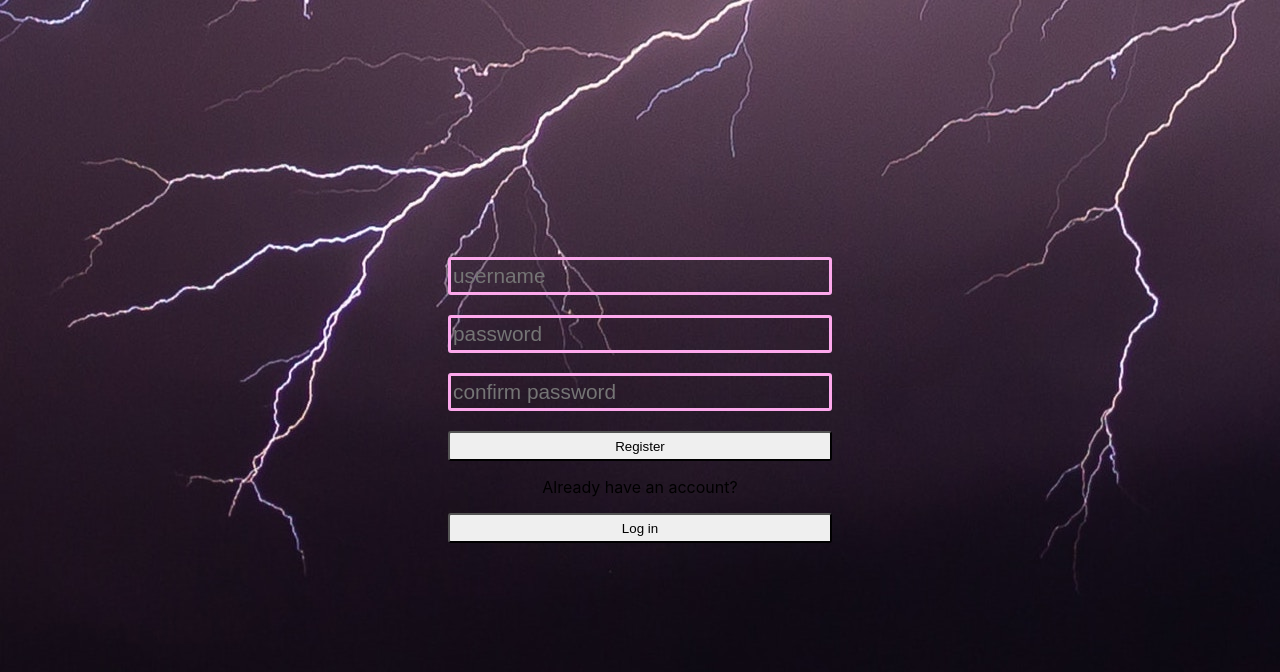
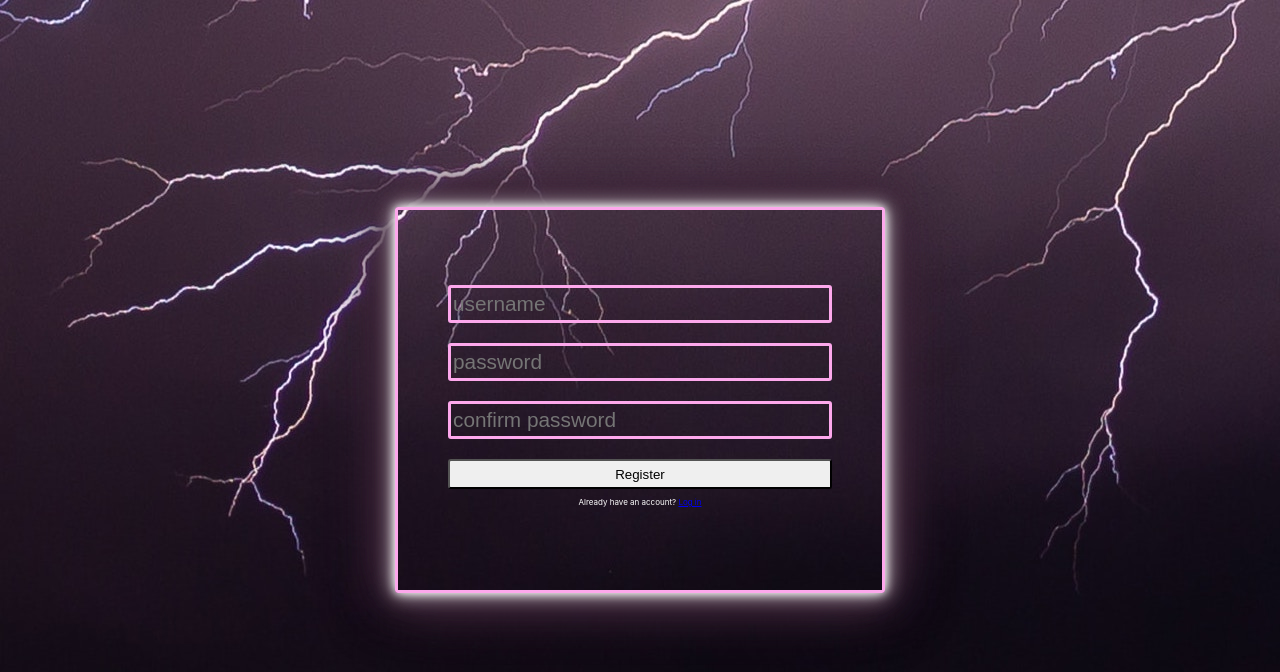
Before and after one commit to awesome-mud/Front-end, a React (Create React App) app in the folder thunderball/: page / in a window 1280 px wide. Shown: the top 672 px of the page. Built offline with nearby package versions, Linux system fonts and the light colour scheme.

Commit message:
couple little tweaks

```diff
--- a/thunderball/src/auth/login.js
+++ b/thunderball/src/auth/login.js
@@ -70,8 +70,7 @@ class Login extends React.Component {
             </form>
 
           <div className= "logWrap">
-            <p>Need to sign up?</p>
-            <Link to={"/"}><button>Register</button></Link>
+            <p>Need to sign up? <Link to={"/"}>Register</Link></p>
           </div>
         </div>
         </div>
--- a/thunderball/src/auth/registration.js
+++ b/thunderball/src/auth/registration.js
@@ -45,6 +45,7 @@ class Register extends React.Component {
       return (
 
         <div className="wrapperDiv">
+          <div className="wholeForm">
             <form className="formDiv" onSubmit={this.login}>
               <input
                 type="text"
@@ -78,8 +79,8 @@ class Register extends React.Component {
             </form>
 
           <div className="logWrap">
-          <p>Already have an account?</p>
-          <Link to={"/login"}><button>Log in</button></Link>
+            <p>Already have an account? <Link to={"/login"}>Log in</Link></p>
+          </div>
         </div>
         </div>
 
--- a/thunderball/src/css/Login.css
+++ b/thunderball/src/css/Login.css
@@ -35,12 +35,18 @@
 .logWrap{
     display:flex;
     flex-direction: column;
-    justify-content: center;
+    justify-content: right;
     align-items: center;
 }
+.logWrap p{
+    color:white;
+    font-size: 0.5rem;
+}
 .logWrap button{
-    width:30vw;
-    height:30px;
+    /* width:30vw; */
+    /* height:30px; */
+    height:20px;
+    width:14vw;
     border-radius:3px;
 }
 
--- a/thunderball/src/css/Registration.css
+++ b/thunderball/src/css/Registration.css
@@ -5,6 +5,23 @@
     align-items: center;
     flex-direction:column;
 }
+
+.wholeForm{
+    border:3px solid rgb(253, 168, 236);
+    box-shadow: 0 0 5px #fff, 0 0 10px #fff, 0 0 15px rgb(253, 168, 236), 0 0 20px rgb(253, 168, 236), 0 0 25px rgb(253, 168, 236), 0 0 30px rgb(253, 168, 236), 0 0 35px rgb(253, 168, 236);
+    /* box-shadow: 0px 0px 10px rgb(247, 209, 240); */
+    animation: glow 1s ease-in-out infinite alternate;
+    border-radius: 3px;
+    padding:75px 50px;
+}
+@keyframes glow {
+    from {
+      box-shadow: 0 0 5px #fff, 0 0 10px #fff, 0 0 15px rgb(63, 39, 58), 0 0 20px rgb(63, 39, 58), 0 0 25px rgb(63, 39, 58), 0 0 30px rgb(63, 39, 58), 0 0 35px rgb(63, 39, 58);
+    }
+    to {
+      box-shadow: 0 0 10px #fff, 0 0 20px #fff, 0 0 30px rgb(63, 39, 58), 0 0 40px rgb(63, 39, 58), 0 0 50px rgb(63, 39, 58), 0 0 60px rgb(63, 39, 58), 0 0 70px rgb(63, 39, 58);
+    }
+  }
 
 .formDiv{
     display:flex;
```
Lines whose indentation alone changed are shown as unchanged.
